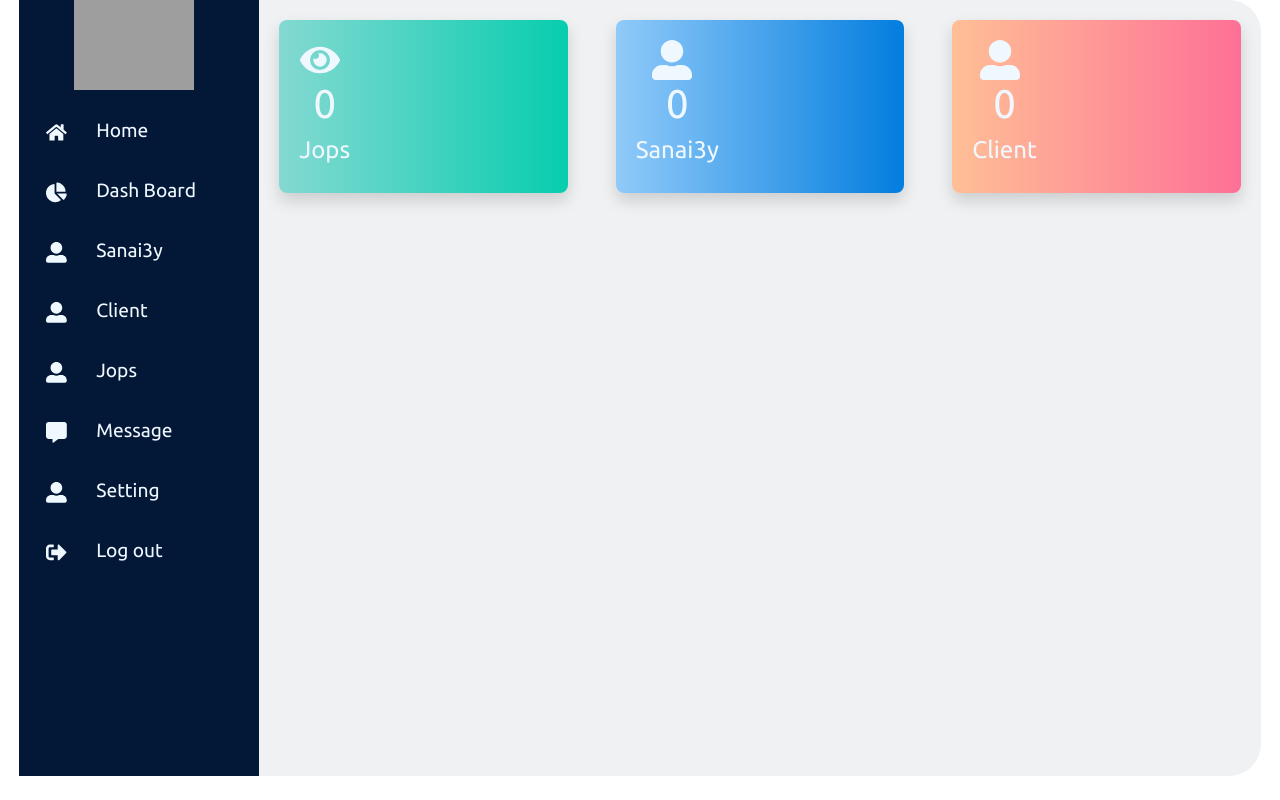
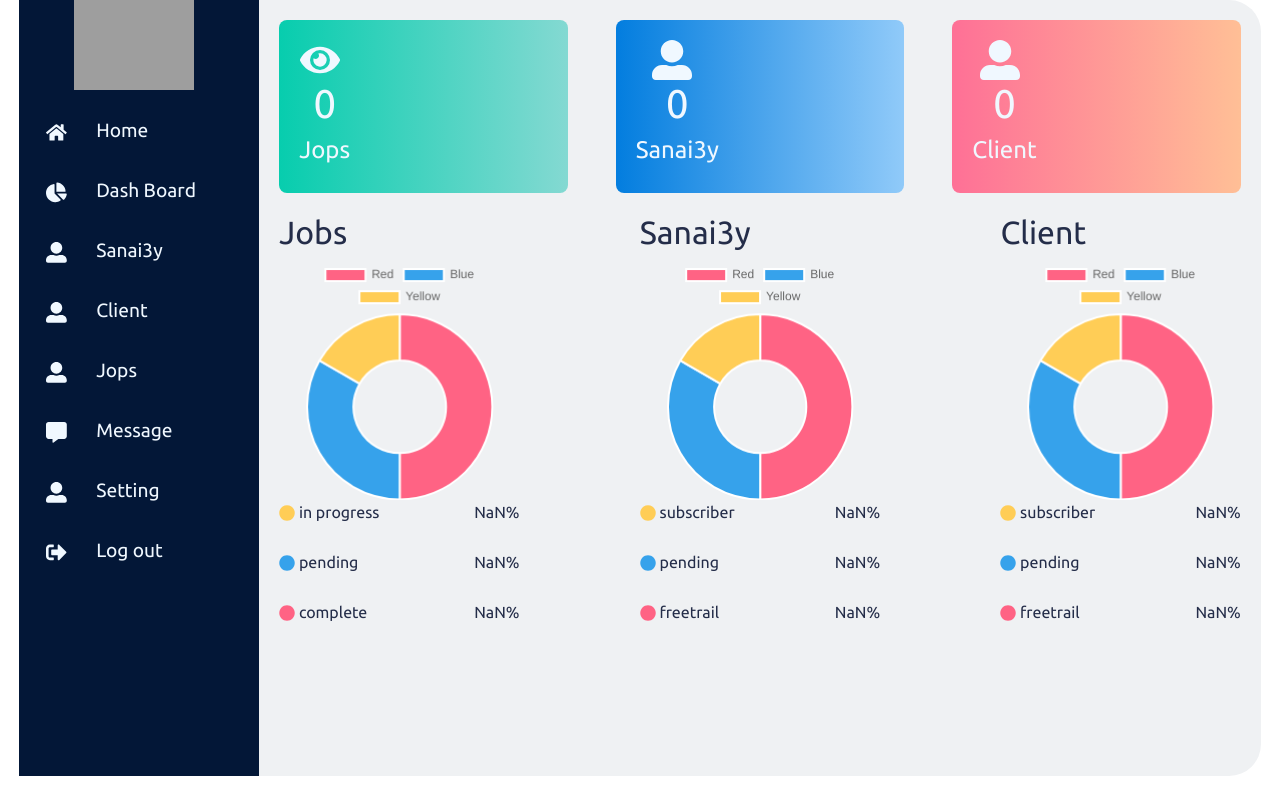
Before and after one commit to AliAbdo111/THe_last_DashBoard, a React (Create React App) app: page /Job in a window 1280 px wide. Built offline with nearby package versions, Linux system fonts and the light colour scheme; no server answers; grey boxes are pictures that could not be loaded; a web font is replaced by a local one.

Commit message:
add charts in card screen

```diff
--- a/src/Pages/MainScreen.js
+++ b/src/Pages/MainScreen.js
@@ -4,13 +4,16 @@ import TAbleClient from "../component/Table/TAbleClient/TAbleClient";
 import TableJob from "../component/Table/Jobs/TableJob";
 import Setting from '../component/Setting/Setting';
 import Notifection from "../component/Notfication/Notifection";
+
 import './progress.css'
 function MainScreen() {
+
   return (
     <>
 
     <div className="w-100">
         <Setting/>
+
       </div>
       {/* tables and notifecation */}
     <div style={{ "overflow-x": "auto" }} className="d-flex col-comp">
--- a/src/component/Cardes/Card.css
+++ b/src/component/Cardes/Card.css
@@ -13,7 +13,7 @@
 }
 .card .card1{
     position: relative;
-    background: linear-gradient(90deg,#84d9d2,#07cdae);
+    background: linear-gradient(-90deg,#84d9d2,#07cdae);
     color: aliceblue;
     padding: 20px;
     margin-bottom: 20px;
@@ -59,6 +59,25 @@ margin-right: 10px;
 .card .card1:hover .iconBox{
     color: white;
 }
+.card .Jobs,.card .Clients,.card .Sanai3y{
+    /* display: none; */
+}
+
+.card .Jobs .statistic1,.card .Jobs .statistic2,.card .Jobs .statistic3{
+    display: flex;
+    justify-content: space-between;
+    margin-bottom: 10px;
+}
+.card .Sanai3y .statistic1,.card .Sanai3y .statistic2,.card .Sanai3y .statistic3{
+    display: flex;
+    justify-content: space-between;
+    margin-bottom: 10px;
+}
+.card .Clients .statistic1,.card .Clients .statistic2,.card .Clients .statistic3{
+    display: flex;
+    justify-content: space-between;
+    margin-bottom: 10px;
+}
 @media (max-width:800px){
     .card .card1{
    width: 100%;
--- a/src/component/Cardes/Card.js
+++ b/src/component/Cardes/Card.js
@@ -9,69 +9,228 @@ import TableJob from '../Table/Jobs/TableJob';
 import { Route } from 'react-router-dom';
 import { Routes } from 'react-router-dom';
 import MainScreen from '../../Pages/MainScreen';
-import { FaUserAlt,FaEye } from 'react-icons/fa';
+import { FaUserAlt,FaEye, FaCircle } from 'react-icons/fa';
 import Notifection from '../Notfication/Notifection';
 import CountUp from 'react-countup';
-
+import { Doughnut } from 'react-chartjs-2';
+import {Chart as ChartJs, Tooltip, Title, ArcElement, Legend} from 'chart.js';
 function Card() {
-  const JobUrl = "http://localhost:7000/Jobs/all";
-  const clientUrl = "http://localhost:7000/client/all";
-  const Sanai3yUrl = "http://localhost:7000/sanai3y/all";
+  // start count data
+  const dataUrl = "http://localhost:7000";
   const [dataJob, setDataJob] = useState([]);
   const [dataClient, setDataClient] = useState([]);
   const [dataSanai3y, setDataSanai3y] = useState([]);
+  // console.log(dataJob);
+  // end count data
+  // length of data
+  const jobs = dataJob.length
+const sanai3ies = dataSanai3y.length
+const clients = dataClient.length
 
+  // start chart
+  // 1-Sanai3y
+  const freetrial = []
+const pending = []
+const subscriber = []
+  for (const i of dataSanai3y) {
+    if (i.level=='freetrail') {
+      freetrial.push(i.level)
+
+    }if (i.level=='pending') {
+      pending.push(i.level)
+
+    } if(i.level=='subscriber') {
+      subscriber.push(i.level)
+
+    }
+
+    // console.log("object");
+  }
+  // 2-Jobs
+  const compelete = []
+const pendingJob = []
+const inProgress = []
+  for (const i of dataJob) {
+    if (i.status=='compelete') {
+      compelete.push(i.status)
+
+    }if (i.status=='pending') {
+      pendingJob.push(i.status)
+
+    } if(i.status=='in progress') {
+      inProgress.push(i.status)
+
+    }
+    // console.log("object");
+  }
+  // console.log(subscriber.length);
+  const datas =  {
+    labels: [
+      'Red',
+      'Blue',
+      'Yellow'
+    ],
+    datasets: [{
+      data: [300, 200, 100],
+      backgroundColor: [
+        'rgb(255, 99, 132)',
+        'rgb(54, 162, 235)',
+        'rgb(255, 205, 86)'
+      ],
+    }]
+  }
+  const [sanai3ylevel,setSanai3ylevel]=useState(datas)
+  const [joblevel,setJoblevel]=useState(datas)
+  const [clientlevel,setClientlevel]=useState(datas)
+   ChartJs.register(
+    Tooltip, Title, ArcElement, Legend
+  );
+  // end chart
   useEffect(() => {
-    axios.get(JobUrl).then((response) => {
+    axios.get(`${dataUrl}/Jobs/all`).then((response) => {
       // console.log(response.data.data);
-      setDataJob(response.data.data.length);
+      setDataJob(response.data.data);
+      setJoblevel(
+        {
+          labels:["complete","pending","in progress"],
+          datasets: [{
+            // label: 'My First Dataset',
+            data: [compelete.length,pendingJob.length,inProgress.length],
+            backgroundColor: [
+              'rgb(255, 99, 132)',
+              'rgb(54, 162, 235)',
+              'rgb(255, 205, 86)'
+            ],
+            hoverOffset: 1
+          }]
+        }
+      )
     });
-    axios.get(clientUrl).then((response) => {
+    axios.get(`${dataUrl}/client/all`).then((response) => {
       // console.log(response.data.Data);
-      setDataClient(response.data.Data.length);
+      setDataClient(response.data.Data);
     });
-    axios.get(Sanai3yUrl).then((response) => {
+    axios.get(`${dataUrl}/sanai3y/all`).then((response) => {
       // console.log(response.data.Data);
-      setDataSanai3y(response.data.Data.length);
+      setDataSanai3y(response.data.Data);
+
+
+      // console.log(freetrial);
+      // console.log(pending);
+      // console.log(subscriber);
+      setSanai3ylevel(
+        {
+          labels:["freetrial","pending","subscriber"],
+          datasets: [{
+            label: 'My First Dataset',
+            data: [freetrial.length,pending.length,subscriber.length],
+            backgroundColor: [
+              'rgb(255, 99, 132)',
+              'rgb(54, 162, 235)',
+              'rgb(255, 205, 86)'
+            ],
+            hoverOffset: 1
+          }]
+        }
+      )
     });
   }, []);
       return (
         <>
 
         <div className="card">
-          <div className="card1 shadow ">
+          <div className="card1 show1 ">
             <div>
               <div className="iconBox">
                 <FaEye/>
               </div>
             <section>
-                <h2 className="unmber"><CountUp end={dataJob} useEasing="true" duration={2}  /></h2>
+                <h2 className="unmber"><CountUp end={dataJob.length} useEasing="true" duration={2}  /></h2>
                 <h2 className="namecard">Jops</h2>
             </section>
             </div>
           </div>
-          <div className="card1 shadow" style={{background: "linear-gradient(90deg,#90caf9,#047edf 99%)"}}>
+          <div className="card1 show2" style={{background: "linear-gradient(-90deg,#90caf9,#047edf 99%)"}}>
             <div>
               <div className="iconBox">
               <FaUserAlt/>
               </div>
             <section >
-                <h2 className="unmber"><CountUp end={dataSanai3y} useEasing="true" duration={1}  /></h2>
+                <h2 className="unmber"><CountUp end={dataSanai3y.length} useEasing="true" duration={1}  /></h2>
                 <h2 className="namecard">Sanai3y</h2>
             </section>
             </div>
           </div>
-          <div className="card1 shadow " style={{background: "linear-gradient(90deg,#ffbf96,#fe7096)"}}>
+          <div className="card1 show3 " style={{background: "linear-gradient(-90deg,#ffbf96,#fe7096)"}}>
             <div>
               <div className="iconBox">
               <FaUserAlt/>
               </div>
           <section>
-                <h2 className="unmber"><CountUp end={dataClient} useEasing="true" duration={1}  /></h2>
+                <h2 className="unmber"><CountUp end={dataClient.length} useEasing="true" duration={1}  /></h2>
                 <h2 className="namecard">Client</h2>
           </section>
             </div>
           </div>
+
+
+        <div style={{width:"25%"}} className="Jobs">
+            <h2>Jobs</h2>
+          <Doughnut data={joblevel}/>
+          <div className="percent">
+
+            <div className="statistic1">
+              <p><FaCircle style={{color:"rgb(255, 205, 86)"}}/> in progress</p>
+              <p>{Math.round(inProgress.length*100/jobs)}%</p>
+            </div>
+            <div className="statistic2">
+              <p><FaCircle style={{color:"rgb(54, 162, 235)"}}/> pending</p>
+              <p>{Math.round(pendingJob.length*100/jobs)}%</p>
+            </div>
+            <div className="statistic3">
+              <p><FaCircle style={{color:"rgb(255, 99, 132)"}}/> complete</p>
+              <p>{Math.round(compelete.length*100/jobs)}%</p>
+            </div>
+          </div>
+        </div>
+        <div style={{width:"25%"}} className="Sanai3y">
+            <h2>Sanai3y</h2>
+          <Doughnut data={sanai3ylevel}/>
+          <div className="percent">
+
+            <div className="statistic1 subscriber">
+              <p><FaCircle style={{color:"rgb(255, 205, 86)"}}/> subscriber</p>
+              <p>{Math.round(subscriber.length*100/sanai3ies)}%</p>
+            </div>
+            <div className="statistic2 pending">
+              <p><FaCircle style={{color:"rgb(54, 162, 235)"}}/> pending</p>
+              <p>{Math.round(pending.length*100/sanai3ies)}%</p>
+            </div>
+            <div className="statistic3 freetrail">
+              <p><FaCircle style={{color:"rgb(255, 99, 132)"}}/> freetrail</p>
+              <p>{Math.round(freetrial.length*100/sanai3ies)}%</p>
+            </div>
+          </div>
+        </div>
+        <div style={{width:"25%"}} className="Clients">
+            <h2>Client</h2>
+          <Doughnut data={sanai3ylevel}/>
+          <div className="percent">
+
+            <div className="statistic1">
+              <p><FaCircle style={{color:"rgb(255, 205, 86)"}}/> subscriber</p>
+              <p>{Math.round(subscriber.length*100/sanai3ies)}%</p>
+            </div>
+            <div className="statistic2">
+              <p><FaCircle style={{color:"rgb(54, 162, 235)"}}/> pending</p>
+              <p>{Math.round(pending.length*100/sanai3ies)}%</p>
+            </div>
+            <div className="statistic3">
+              <p><FaCircle style={{color:"rgb(255, 99, 132)"}}/> freetrail</p>
+              <p>{Math.round(freetrial.length*100/sanai3ies)}%</p>
+            </div>
+          </div>
+        </div>
 
 
           <Routes>
--- a/src/component/Setting/Setting.js
+++ b/src/component/Setting/Setting.js
@@ -22,7 +22,7 @@ function Setting() {
   return (
 
     <div className="row">
-      <div className="mb-4 col-xxl-4 col-md-6 col-12">
+      <div className="mb-4 col-md-6 col-12">
     <div className="shadow rounded-3">
       <div className="border-bottom border-2 card-header bg-light ">
         <h2 className="fs-5 fw-bold mb-0 p-3">New Sanai3y </h2>
@@ -63,7 +63,7 @@ function Setting() {
       </div>
     </div>
   </div>
-    <div className="mb-4 col-xxl-4 col-md-6 col-12">
+    <div className="mb-4 col-md-6 col-12">
     <div className="shadow cards rounded-3">
       <div className="border-bottom border-2 card-header bg-light">
         <h2 className="fs-5 fw-bold mb-0 p-3">New Client </h2>
--- a/src/component/Table/Jobs/TableJob.js
+++ b/src/component/Table/Jobs/TableJob.js
@@ -126,6 +126,8 @@ console.log(currentPge)
           <tbody>
             {pagenetdPost
               .filter((item) =>
+              item.clientData?.firstName.toLowerCase().includes(serch)||
+              item.clientData?.firstName.concat(" ", item.clientData?.lastName).toLowerCase().includes(serch) ||
               item.title?.toLowerCase().includes(serch)||
               item.address?.toLowerCase().includes(serch)||
               item.city?.toLowerCase().includes(serch)||
```
Also changed, not shown: src/Pages/login.js (+9 -1 lines).
